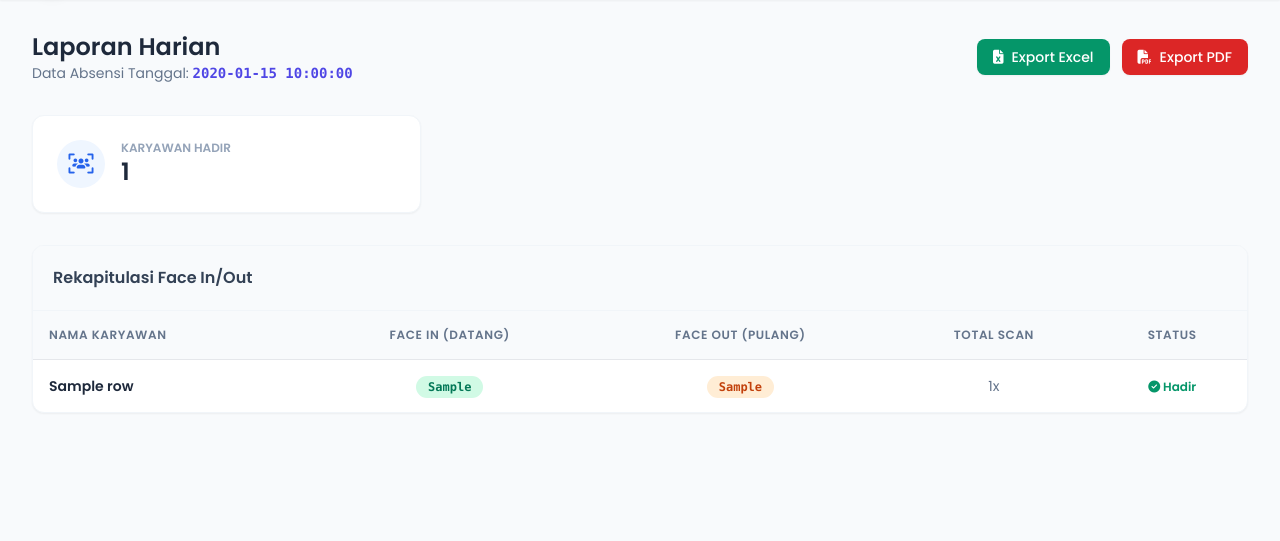
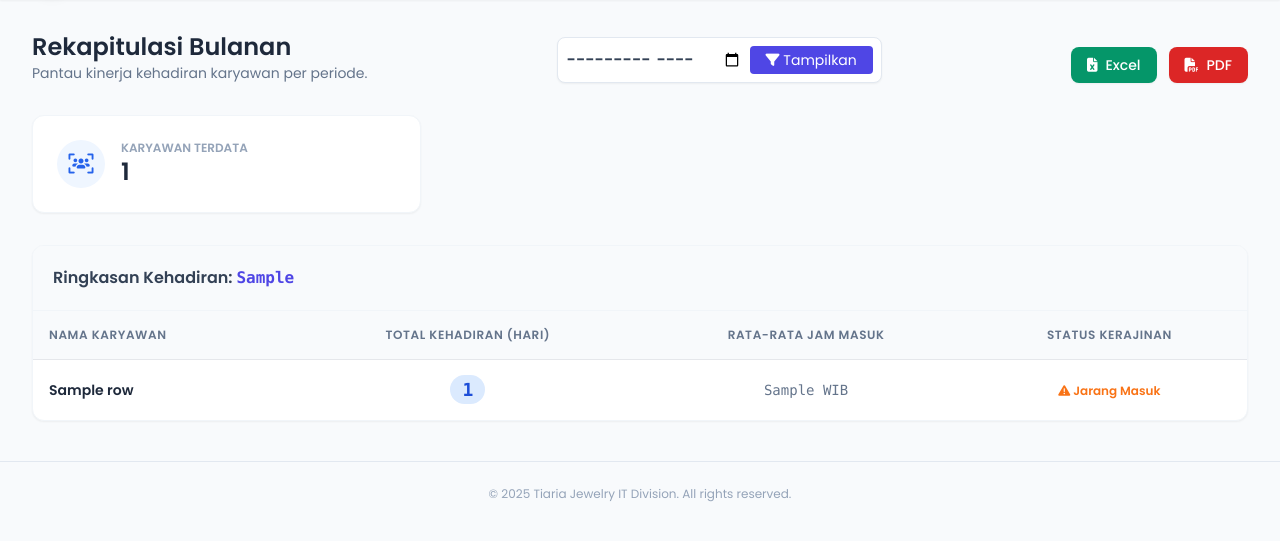
Before and after one commit to shafwannnz/face_recognition_tiaria, a Flask app: template templates/manajer_dashboard.html in a window 1280 px wide. Shown: the part 65-606 px from the top of the page. Run offline with Flask 3, Linux system fonts and the light colour scheme; the template is opened without the code that fills it: most values are stand-ins (such as "Sample title", 1, 10 or a date in 2020); some libraries are stand-ins or nearby versions.

Commit message:
Update before final prduction

```diff
--- a/app.py
+++ b/app.py
@@ -262,70 +262,168 @@
 
 # --- HALAMAN MANAJER ---
 
-@app.route('/manajer')
+# @app.route('/manajer')
+# @login_required
+# def manajer_dashboard():
+#     if current_user.role != 'manajer': return "⛔ AKSES DITOLAK"
+#     conn = create_connection()
+#     today_str = datetime.now().strftime("%Y-%m-%d")
+#     query = f"""
+#     SELECT u.name, MIN(a.time_str) as face_in, MAX(a.time_str) as face_out, COUNT(a.id) as total_scan
+#     FROM attendance a JOIN users u ON a.user_id = u.id
+#     WHERE a.date_str = '{today_str}' GROUP BY u.name
+#     """
+#     df = pd.read_sql_query(query, conn)
+#     conn.close()
+#     attendance_data = df.to_dict(orient='records')
+#     return render_template('manajer_dashboard.html', user=current_user, data=attendance_data, today=today_str)
+
+# @app.route('/download_report/<type>')
+# @login_required
+# def download_report(type):
+#     if current_user.role != 'manajer': return "⛔ AKSES DITOLAK"
+#     conn = create_connection()
+#     today_str = datetime.now().strftime("%Y-%m-%d")
+#     query = f"""
+#     SELECT u.name as Nama, a.date_str as Tanggal, a.time_str as Jam_Scan, u.role as Jabatan
+#     FROM attendance a JOIN users u ON a.user_id = u.id
+#     WHERE a.date_str = '{today_str}' ORDER BY a.time_str ASC
+#     """
+#     df = pd.read_sql_query(query, conn)
+#     conn.close()
+
+#     if type == 'excel':
+#         output = BytesIO()
+#         with pd.ExcelWriter(output, engine='openpyxl') as writer:
+#             df.to_excel(writer, index=False, sheet_name='Absensi Harian')
+#         output.seek(0)
+#         return send_file(output, download_name=f'Laporan_Absensi_{today_str}.xlsx', as_attachment=True)
+
+#     elif type == 'pdf':
+#         pdf = FPDF()
+#         pdf.add_page()
+#         pdf.set_font("Arial", size=12)
+#         pdf.set_font("Arial", style="B", size=16)
+#         pdf.cell(200, 10, txt=f"Laporan Absensi Tiaria Jewelry", ln=True, align='C')
+#         pdf.set_font("Arial", size=10)
+#         pdf.cell(200, 10, txt=f"Tanggal: {today_str}", ln=True, align='C')
+#         pdf.ln(10)
+#         pdf.set_font("Arial", style="B", size=10)
+#         pdf.cell(50, 10, "Nama Karyawan", 1)
+#         pdf.cell(30, 10, "Tanggal", 1)
+#         pdf.cell(30, 10, "Jam Scan", 1)
+#         pdf.cell(40, 10, "Jabatan", 1)
+#         pdf.ln()
+#         pdf.set_font("Arial", size=10)
+#         for i, row in df.iterrows():
+#             pdf.cell(50, 10, str(row['Nama']), 1)
+#             pdf.cell(30, 10, str(row['Tanggal']), 1)
+#             pdf.cell(30, 10, str(row['Jam_Scan']), 1)
+#             pdf.cell(40, 10, str(row['Jabatan']), 1)
+#             pdf.ln()
+#         pdf_output = BytesIO()
+#         pdf_content = pdf.output(dest='S').encode('latin-1')
+#         pdf_output.write(pdf_content)
+#         pdf_output.seek(0)
+#         return send_file(pdf_output, download_name=f'Laporan_Absensi_{today_str}.pdf', as_attachment=True, mimetype='application/pdf')
+# --- HALAMAN MANAJER (DENGAN FILTER BULAN) ---
+@app.route('/manajer', methods=['GET', 'POST'])
 @login_required
 def manajer_dashboard():
     if current_user.role != 'manajer': return "⛔ AKSES DITOLAK"
+
     conn = create_connection()
-    today_str = datetime.now().strftime("%Y-%m-%d")
+
+    # 1. Cek apakah user milih bulan tertentu? Kalau enggak, pakai bulan ini.
+    if request.method == 'POST':
+        # Format dari HTML input type="month" itu "YYYY-MM" (contoh: 2025-12)
+        filter_month = request.form['bulan']
+    else:
+        filter_month = datetime.now().strftime("%Y-%m") # Default: Bulan Ini
+
+    # 2. Query Rekap Bulanan (Hitung berapa kali hadir)
+    # Kita pakai LIKE '2025-12%' biar semua tanggal di bulan itu kena.
     query = f"""
-    SELECT u.name, MIN(a.time_str) as face_in, MAX(a.time_str) as face_out, COUNT(a.id) as total_scan
-    FROM attendance a JOIN users u ON a.user_id = u.id
-    WHERE a.date_str = '{today_str}' GROUP BY u.name
+    SELECT
+        u.name,
+        COUNT(DISTINCT a.date_str) as total_hadir,
+        MIN(a.time_str) as rata_rata_jam_masuk
+    FROM attendance a
+    JOIN users u ON a.user_id = u.id
+    WHERE a.date_str LIKE '{filter_month}%'
+    GROUP BY u.name
     """
+
     df = pd.read_sql_query(query, conn)
     conn.close()
-    attendance_data = df.to_dict(orient='records')
-    return render_template('manajer_dashboard.html', user=current_user, data=attendance_data, today=today_str)
 
-@app.route('/download_report/<type>')
+    rekap_data = df.to_dict(orient='records')
+
+    return render_template('manajer_dashboard.html',
+                           user=current_user,
+                           data=rekap_data,
+                           selected_month=filter_month) # Kirim bulan terpilih ke HTML
+
+@app.route('/download_report/<type>/<month>')
 @login_required
-def download_report(type):
+def download_report(type, month):
     if current_user.role != 'manajer': return "⛔ AKSES DITOLAK"
+
     conn = create_connection()
-    today_str = datetime.now().strftime("%Y-%m-%d")
+
+    # Query Data Lengkap/Detail untuk Export
     query = f"""
-    SELECT u.name as Nama, a.date_str as Tanggal, a.time_str as Jam_Scan, u.role as Jabatan
-    FROM attendance a JOIN users u ON a.user_id = u.id
-    WHERE a.date_str = '{today_str}' ORDER BY a.time_str ASC
+    SELECT
+        u.name as Nama,
+        a.date_str as Tanggal,
+        a.time_str as Jam_Scan,
+        u.role as Jabatan
+    FROM attendance a
+    JOIN users u ON a.user_id = u.id
+    WHERE a.date_str LIKE '{month}%'
+    ORDER BY a.date_str DESC, a.time_str ASC
     """
     df = pd.read_sql_query(query, conn)
     conn.close()
 
+    filename = f"Laporan_Absensi_{month}"
+
     if type == 'excel':
         output = BytesIO()
         with pd.ExcelWriter(output, engine='openpyxl') as writer:
-            df.to_excel(writer, index=False, sheet_name='Absensi Harian')
+            df.to_excel(writer, index=False, sheet_name='Rekap Bulanan')
         output.seek(0)
-        return send_file(output, download_name=f'Laporan_Absensi_{today_str}.xlsx', as_attachment=True)
+        return send_file(output, download_name=f'{filename}.xlsx', as_attachment=True)
 
     elif type == 'pdf':
         pdf = FPDF()
         pdf.add_page()
+        pdf.set_font("Arial", style="B", size=16)
+        pdf.cell(200, 10, txt=f"Laporan Bulanan Tiaria Jewelry", ln=True, align='C')
         pdf.set_font("Arial", size=12)
-        pdf.set_font("Arial", style="B", size=16)
-        pdf.cell(200, 10, txt=f"Laporan Absensi Tiaria Jewelry", ln=True, align='C')
-        pdf.set_font("Arial", size=10)
-        pdf.cell(200, 10, txt=f"Tanggal: {today_str}", ln=True, align='C')
+        pdf.cell(200, 10, txt=f"Periode: {month}", ln=True, align='C')
         pdf.ln(10)
+
+        # Header Tabel
         pdf.set_font("Arial", style="B", size=10)
-        pdf.cell(50, 10, "Nama Karyawan", 1)
-        pdf.cell(30, 10, "Tanggal", 1)
-        pdf.cell(30, 10, "Jam Scan", 1)
+        pdf.cell(50, 10, "Nama", 1)
+        pdf.cell(40, 10, "Tanggal", 1)
+        pdf.cell(40, 10, "Jam", 1)
         pdf.cell(40, 10, "Jabatan", 1)
         pdf.ln()
+
+        # Isi Tabel
         pdf.set_font("Arial", size=10)
         for i, row in df.iterrows():
             pdf.cell(50, 10, str(row['Nama']), 1)
-            pdf.cell(30, 10, str(row['Tanggal']), 1)
-            pdf.cell(30, 10, str(row['Jam_Scan']), 1)
+            pdf.cell(40, 10, str(row['Tanggal']), 1)
+            pdf.cell(40, 10, str(row['Jam_Scan']), 1)
             pdf.cell(40, 10, str(row['Jabatan']), 1)
             pdf.ln()
+
         pdf_output = BytesIO()
-        pdf_content = pdf.output(dest='S').encode('latin-1')
-        pdf_output.write(pdf_content)
+        pdf_output.write(pdf.output(dest='S').encode('latin-1'))
         pdf_output.seek(0)
-        return send_file(pdf_output, download_name=f'Laporan_Absensi_{today_str}.pdf', as_attachment=True, mimetype='application/pdf')
-
+        return send_file(pdf_output, download_name=f'{filename}.pdf', as_attachment=True, mimetype='application/pdf')
 if __name__ == '__main__':
     app.run(debug=True)
--- a/log.txt
+++ b/log.txt
@@ -28,3 +28,9 @@
 
 [2025-12-15 23:54:19.159674] SCAN DETECTED: Zaky
    -> SPAM: Ditolak, baru 3.0s lalu.
+
+[2025-12-16 06:37:54.271532] SCAN DETECTED: Zaky
+   -> Status: Absen PERTAMA hari ini. REKAM!
+
+[2025-12-16 06:37:57.021616] SCAN DETECTED: Zaky
+   -> SPAM: Ditolak, baru 3.0s lalu.
--- a/templates/manajer_dashboard.html
+++ b/templates/manajer_dashboard.html
@@ -4,9 +4,13 @@
     <meta charset="UTF-8">
     <meta name="viewport" content="width=device-width, initial-scale=1.0">
     <title>Dashboard Manajer - Tiaria Jewelry</title>
+
     <script src="https://cdn.tailwindcss.com"></script>
+
     <link rel="stylesheet" href="https://cdnjs.cloudflare.com/ajax/libs/font-awesome/6.4.0/css/all.min.css">
+
     <link href="https://fonts.googleapis.com/css2?family=Poppins:wght@300;400;500;600&display=swap" rel="stylesheet">
+
     <style> body { font-family: 'Poppins', sans-serif; } </style>
 </head>
 <body class="bg-slate-50 text-slate-800">
@@ -32,18 +36,26 @@
 
     <main class="max-w-7xl mx-auto px-4 sm:px-6 lg:px-8 mt-24 mb-10">
 
-        <div class="flex flex-col md:flex-row justify-between items-center mb-8 gap-4">
+        <div class="flex flex-col md:flex-row justify-between items-end mb-8 gap-4">
             <div>
-                <h2 class="text-2xl font-bold text-slate-800">Laporan Harian</h2>
-                <p class="text-slate-500 text-sm">Data Absensi Tanggal: <span class="font-mono font-bold text-indigo-600">{{ today }}</span></p>
+                <h2 class="text-2xl font-bold text-slate-800">Rekapitulasi Bulanan</h2>
+                <p class="text-slate-500 text-sm">Pantau kinerja kehadiran karyawan per periode.</p>
             </div>
 
+            <form action="/manajer" method="POST" class="flex gap-2 bg-white p-2 rounded-lg shadow-sm border border-slate-200">
+                <input type="month" name="bulan" value="{{ selected_month }}"
+                    class="border-none outline-none text-slate-700 font-bold bg-transparent cursor-pointer">
+                <button type="submit" class="bg-indigo-600 text-white px-4 py-1 rounded text-sm hover:bg-indigo-700 transition">
+                    <i class="fa-solid fa-filter"></i> Tampilkan
+                </button>
+            </form>
+
             <div class="flex gap-3">
-                <a href="/download_report/excel" class="bg-emerald-600 hover:bg-emerald-700 text-white px-4 py-2 rounded-lg text-sm font-medium shadow-sm transition flex items-center gap-2">
-                    <i class="fa-solid fa-file-excel"></i> Export Excel
+                <a href="/download_report/excel/{{ selected_month }}" class="bg-emerald-600 hover:bg-emerald-700 text-white px-4 py-2 rounded-lg text-sm font-medium shadow-sm transition flex items-center gap-2">
+                    <i class="fa-solid fa-file-excel"></i> Excel
                 </a>
-                <a href="/download_report/pdf" class="bg-red-600 hover:bg-red-700 text-white px-4 py-2 rounded-lg text-sm font-medium shadow-sm transition flex items-center gap-2">
-                    <i class="fa-solid fa-file-pdf"></i> Export PDF
+                <a href="/download_report/pdf/{{ selected_month }}" class="bg-red-600 hover:bg-red-700 text-white px-4 py-2 rounded-lg text-sm font-medium shadow-sm transition flex items-center gap-2">
+                    <i class="fa-solid fa-file-pdf"></i> PDF
                 </a>
             </div>
         </div>
@@ -52,25 +64,24 @@
             <div class="bg-white p-6 rounded-xl shadow-sm border border-slate-100 flex items-center gap-4">
                 <div class="w-12 h-12 rounded-full bg-blue-50 text-blue-600 flex items-center justify-center text-xl"><i class="fa-solid fa-users-viewfinder"></i></div>
                 <div>
-                    <p class="text-xs text-slate-400 uppercase font-bold">Karyawan Hadir</p>
+                    <p class="text-xs text-slate-400 uppercase font-bold">Karyawan Terdata</p>
                     <h3 class="text-2xl font-bold text-slate-800">{{ data|length }}</h3>
                 </div>
             </div>
-            </div>
+        </div>
 
         <div class="bg-white rounded-xl shadow-sm border border-slate-100 overflow-hidden">
-            <div class="p-5 border-b border-slate-100 bg-slate-50">
-                <h3 class="font-bold text-slate-700">Rekapitulasi Face In/Out</h3>
+            <div class="p-5 border-b border-slate-100 bg-slate-50 flex justify-between">
+                <h3 class="font-bold text-slate-700">Ringkasan Kehadiran: <span class="text-indigo-600 font-mono">{{ selected_month }}</span></h3>
             </div>
             <div class="overflow-x-auto">
                 <table class="w-full text-left border-collapse">
                     <thead>
                         <tr class="bg-slate-50 text-slate-500 uppercase text-xs font-bold tracking-wider">
                             <th class="p-4 border-b">Nama Karyawan</th>
-                            <th class="p-4 border-b text-center">Face IN (Datang)</th>
-                            <th class="p-4 border-b text-center">Face OUT (Pulang)</th>
-                            <th class="p-4 border-b text-center">Total Scan</th>
-                            <th class="p-4 border-b text-center">Status</th>
+                            <th class="p-4 border-b text-center">Total Kehadiran (Hari)</th>
+                            <th class="p-4 border-b text-center">Rata-rata Jam Masuk</th>
+                            <th class="p-4 border-b text-center">Status Kerajinan</th>
                         </tr>
                     </thead>
                     <tbody class="text-sm text-slate-700 divide-y divide-slate-100">
@@ -79,32 +90,30 @@
                             <td class="p-4 font-semibold text-slate-800">{{ row['name'] }}</td>
 
                             <td class="p-4 text-center">
-                                <span class="bg-emerald-100 text-emerald-700 px-3 py-1 rounded-full font-mono text-xs font-bold">
-                                    {{ row['face_in'] }}
+                                <span class="bg-blue-100 text-blue-700 px-3 py-1 rounded-full font-mono text-lg font-bold">
+                                    {{ row['total_hadir'] }}
                                 </span>
                             </td>
 
-                            <td class="p-4 text-center">
-                                {% if row['face_in'] == row['face_out'] %}
-                                    <span class="text-slate-400 italic text-xs">Belum Pulang</span>
-                                {% else %}
-                                    <span class="bg-orange-100 text-orange-700 px-3 py-1 rounded-full font-mono text-xs font-bold">
-                                        {{ row['face_out'] }}
-                                    </span>
-                                {% endif %}
+                            <td class="p-4 text-center font-mono text-slate-500">
+                                {{ row['rata_rata_jam_masuk'] }} WIB
                             </td>
 
-                            <td class="p-4 text-center text-slate-500">{{ row['total_scan'] }}x</td>
-
                             <td class="p-4 text-center">
-                                <span class="text-emerald-600 font-bold text-xs"><i class="fa-solid fa-check-circle"></i> Hadir</span>
+                                {% if row['total_hadir'] >= 20 %}
+                                    <span class="text-emerald-600 font-bold text-xs"><i class="fa-solid fa-star"></i> Sangat Rajin</span>
+                                {% elif row['total_hadir'] >= 10 %}
+                                    <span class="text-blue-600 font-bold text-xs"><i class="fa-solid fa-thumbs-up"></i> Cukup Baik</span>
+                                {% else %}
+                                    <span class="text-orange-500 font-bold text-xs"><i class="fa-solid fa-triangle-exclamation"></i> Jarang Masuk</span>
+                                {% endif %}
                             </td>
                         </tr>
                         {% else %}
                         <tr>
-                            <td colspan="5" class="p-8 text-center text-slate-400">
-                                <i class="fa-regular fa-calendar-xmark text-3xl mb-2"></i>
-                                <p>Belum ada data absensi hari ini.</p>
+                            <td colspan="4" class="p-8 text-center text-slate-400">
+                                <i class="fa-regular fa-folder-open text-3xl mb-2"></i>
+                                <p>Tidak ada data absensi di bulan ini.</p>
                             </td>
                         </tr>
                         {% endfor %}
@@ -115,5 +124,9 @@
 
     </main>
 
+    <footer class="text-center py-6 text-slate-400 text-xs border-t border-slate-200 mt-auto">
+        &copy; 2025 Tiaria Jewelry IT Division. All rights reserved.
+    </footer>
+
 </body>
 </html>
```
Also changed, not shown: database/absensi.db.
